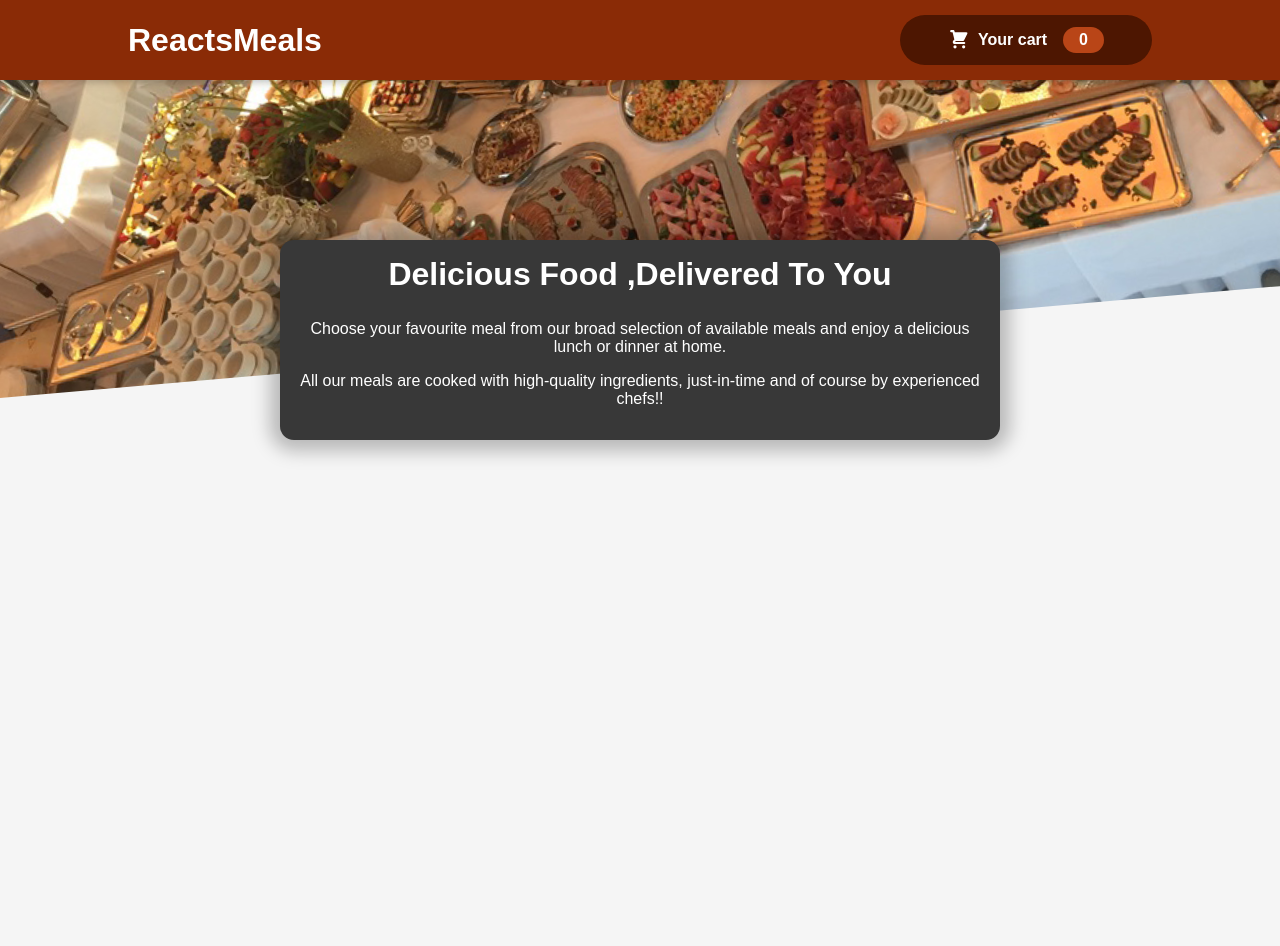
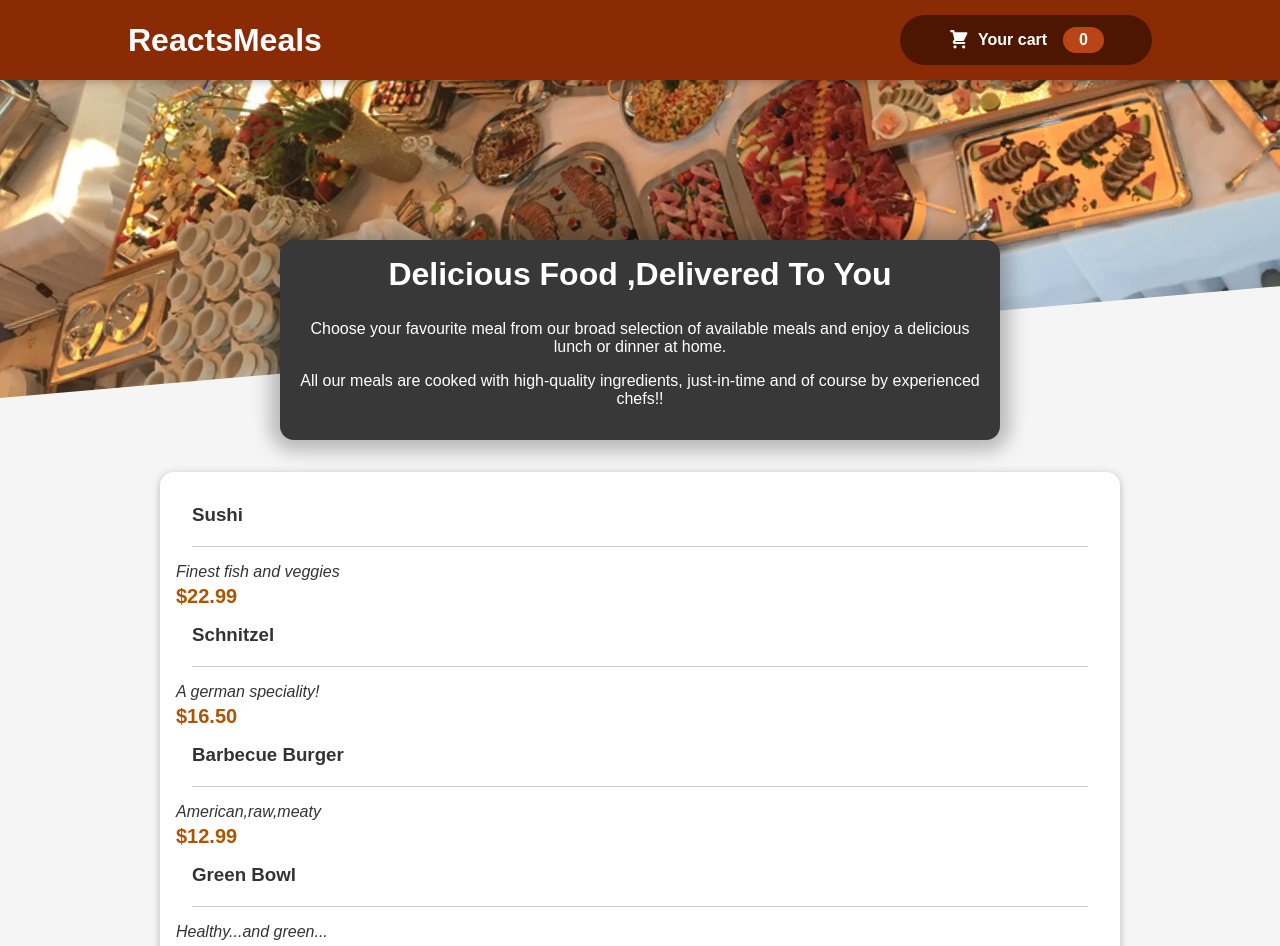
Before and after one commit to 1iamshashikant/ReastaurantWebsiteReactJs, a React (Create React App) app: page / in a window 1280 px wide. Shown: the top 946 px of the page. Before the commit the page ends 800 px from the top, so only its background shows below. Built offline with nearby package versions, Linux system fonts and the light colour scheme.

Commit message:
ShowingMealItemWithWithCSSPropertiesOnScreen

```diff
--- a/src/App.js
+++ b/src/App.js
@@ -1,6 +1,7 @@
 import React, {Fragment} from 'react';
 import Header from './components/Layout/Header';
 import Meals from './components/Meals/Meals';
+import AvailableMeals from './components/Meals/AvailableMeals';
 import './App.css';
 
 
@@ -9,8 +10,9 @@
     <Fragment>
       <Header />
       <main>
-        <Meals/>
+       <Meals/>
       </main>
+      <AvailableMeals/>
     </Fragment>
 
 
--- /dev/null
+++ b/src/components/Meals/AvailableMeals.js
@@ -0,0 +1,54 @@
+import Card from '../UI/Card';
+import classes from './AvailableMeals.module.css';
+import MealItem from './MealItem/MealItem';
+
+
+const DUMMY_MEALS = [
+    {
+        id:'m1',
+        name:'Sushi',
+        description:'Finest fish and veggies',
+        price:22.99,
+    },
+    {
+        id:2,
+        name:'Schnitzel',
+        description:'A german speciality!',
+        price:16.5,
+
+    },
+    {
+        id:'m3',
+        name:'Barbecue Burger',
+        description:'American,raw,meaty',
+        price:12.99
+    },
+    {
+        id:'m4',
+        name:'Green Bowl',
+        description:'Healthy...and green...',
+        price:18.99
+    },
+];
+
+const AvailableMeals = () =>{
+const mealsList =DUMMY_MEALS.map((meal) => (
+<MealItem
+    key={meal.id}
+    name={meal.name}
+    description={meal.description}
+    price={meal.price}
+    />
+));
+return (
+    <section className={classes.meals}>
+
+    <Card>
+        <ul>{mealsList}</ul>
+    </Card>
+
+    </section>
+);
+};
+
+export default AvailableMeals;
--- /dev/null
+++ b/src/components/Meals/AvailableMeals.module.css
@@ -0,0 +1,24 @@
+.meals {
+    max-width: 60rem;
+    width: 90%;
+    margin: 2rem auto;
+    animation: meals-appear 1s ease-out forwards;
+  }
+
+  .meals ul {
+    list-style: none;
+    margin: 0;
+    padding: 0;
+  }
+
+  @keyframes meals-appear {
+    from {
+      opacity: 0;
+      transform: translateY(3rem);
+    }
+
+    to {
+      opacity: 1;
+      transform: translateY(0);
+    }
+  }
--- /dev/null
+++ b/src/components/Meals/MealItem/MealItem.js
@@ -0,0 +1,18 @@
+import classes from './MealItem.module.css';
+
+const MealItem = (props) =>{
+    const price =`$${props.price.toFixed(2)}`;
+return (
+<li>
+    <div className={classes.meal}>
+        <h3>{props.name}</h3>
+
+    </div>
+    <div className={classes.description}>{props.description}</div>
+    <div className={classes.price}>{price}</div>
+    <div></div>
+</li>
+);
+};
+
+export default MealItem;
--- /dev/null
+++ b/src/components/Meals/MealItem/MealItem.module.css
@@ -0,0 +1,22 @@
+.meal {
+    display: flex;
+    justify-content: space-between;
+    margin: 1rem;
+    padding-bottom: 1rem;
+    border-bottom: 1px solid #ccc;
+  }
+
+  .meal h3 {
+    margin: 0 0 0.25rem 0;
+  }
+
+  .description {
+    font-style: italic;
+  }
+
+  .price {
+    margin-top: 0.25rem;
+    font-weight: bold;
+    color: #ad5502;
+    font-size: 1.25rem;
+  }
--- /dev/null
+++ b/src/components/UI/Card.js
@@ -0,0 +1,11 @@
+import classes from './Card.module.css';
+
+
+const Card = (props) =>{
+    return(
+        <div className={classes.card}>{props.children}</div>
+
+    );
+};
+
+export default Card;
--- /dev/null
+++ b/src/components/UI/Card.module.css
@@ -0,0 +1,6 @@
+.card {
+    padding: 1rem;
+    box-shadow: 0 2px 8px rgba(0, 0, 0, 0.25);
+    border-radius: 14px;
+    background-color: white;
+  }
```
